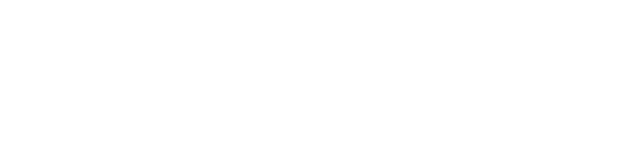
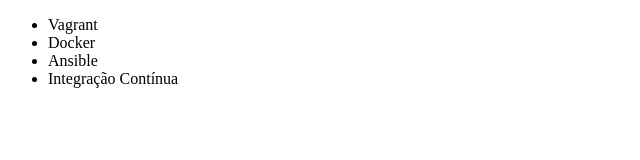
Before and after one commit to cleitonsouzadevops/aula-git, a plain HTML site: page index.html in a window 1280 px wide. Shown: the whole page, without its empty margins (0-640 px from the left). Drawn offline with Linux system fonts and the light colour scheme.

Commit message:
Acesnto adicionando

```diff
--- a/index.html
+++ b/index.html
@@ -4,9 +4,14 @@
     <meta charset="UTF-8">
     <meta http-equiv="X-UA-Compatible" content="IE=edge">
     <meta name="viewport" content="width=device-width, initial-scale=1.0">
-    <title>Cleiton</title>
+    <title>Curso Alura</title>
 </head>
 <body>
-
+    <ul>
+        <li>Vagrant</li>
+        <li>Docker</li>
+        <li>Ansible</li>
+        <li>Integração Contínua</li>
+    </ul>
 </body>
 </html>
```
